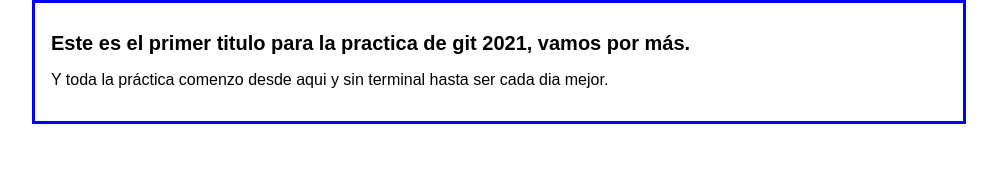
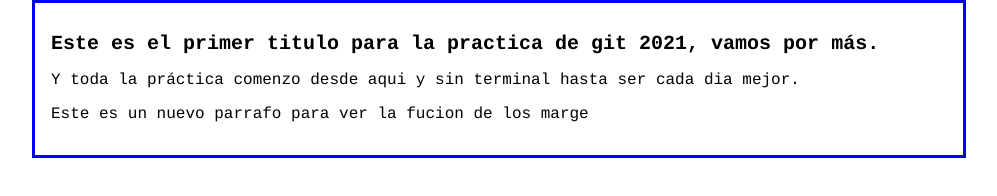
Before and after one commit to StalinX/practica, a plain HTML site: page index.html in a window 1280 px wide. Shown: the whole page, without its empty margins (141-1138 px from the left). Drawn offline with Linux system fonts and the light colour scheme.

Commit message:
Agregado el contenido adicional a la rama master

```diff
--- a/css/estilos.css
+++ b/css/estilos.css
@@ -2,7 +2,7 @@ body
 {
     color: black;
     text-align: center;
-    font-family: "Arial";
+    font-family: "Courier";
     font-size: 16px;
     margin: 0;
     padding: 0;
--- a/index.html
+++ b/index.html
@@ -15,6 +15,7 @@
                     Y toda la práctica comenzo desde aqui y sin terminal hasta ser
                     cada dia mejor.
                 </p>
+                <p>Este es un nuevo parrafo para ver la fucion de los marge</p>
             </div>
         </div>
     </body>
```
